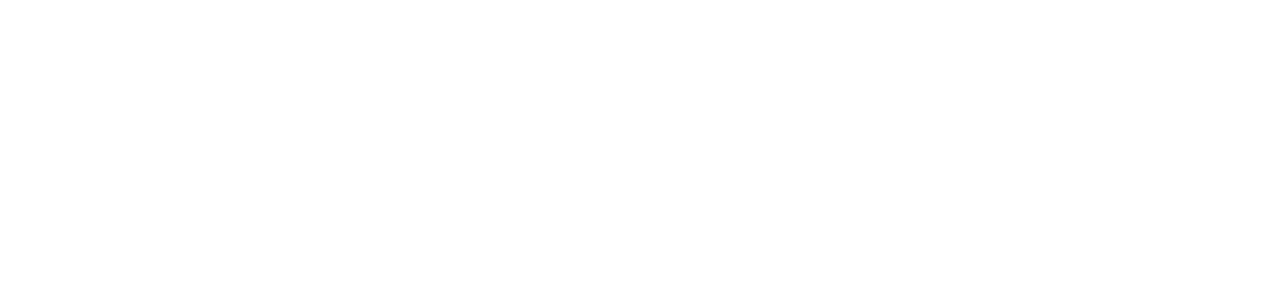
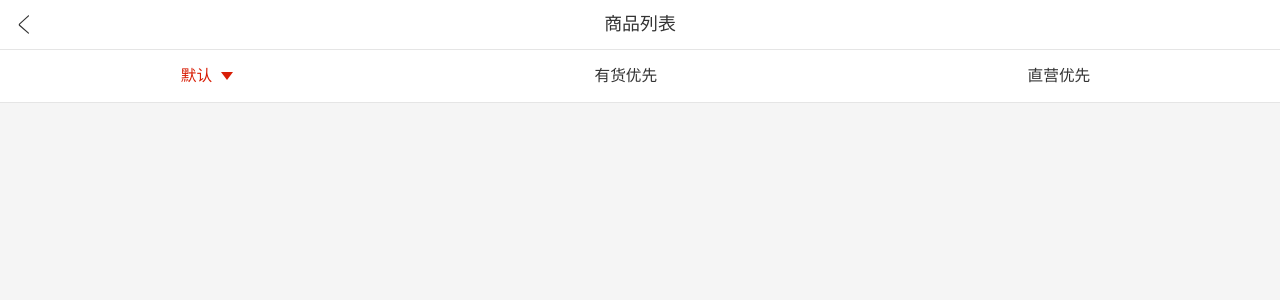
Before and after one commit to hekun138/imooc-hybrid-web, a Vue app: page /goodsList in a window 1280 px wide. Shown: the top 300 px of the page. Built offline with nearby package versions, Linux system fonts and the light colour scheme.

Commit message:
筛选器代码逻辑实现

```diff
--- a/src/assets/css/style.scss
+++ b/src/assets/css/style.scss
@@ -12,6 +12,20 @@
   display: -webkit-box;
 }
 
+.z-index-2{
+  z-index: 2;
+}
+
 .z-index-max{
   z-index: 99999;
 }
+
+// 三角形
+.caret{
+  display: inline-block;
+  width: 0;
+  height: 0;
+  border-top: px2rem(8) solid $mainColor;
+  border-left: px2rem(6) solid transparent;
+  border-right: px2rem(6) solid transparent;
+}
--- a/src/components/currency/ModeOptions.vue
+++ b/src/components/currency/ModeOptions.vue
@@ -1,6 +1,6 @@
 <template>
     <div class="mode-options">
-      <div class="mode-options-item" v-for="(item, index) in dataSource" :key="index">
+      <div class="mode-options-item" v-for="(item, index) in dataSource" :key="index" @click="onItemClick(item)">
         <img class="mode-options-item-icon" :src="item.icon" alt=""/>
         <p class="mode-options-item-title">{{item.title}}</p>
       </div>
@@ -67,7 +67,13 @@
     }
   },
   components: {},
-  methods: {}
+  methods: {
+    onItemClick: function (item) {
+      this.$router.push({
+        name: 'GoodsList'
+      })
+    }
+  }
 }
 </script>
 
--- a/src/components/currency/NavigationBar.vue
+++ b/src/components/currency/NavigationBar.vue
@@ -5,7 +5,7 @@
     3、可以接收从外部指定的一个样式（可以在父组件中指定 navigationBar 的 style）
   -->
   <div class="nav-bar z-index-max" :class="{'bottom-line': pageName}" :style="navBarStyle">
-    <div class="left">
+    <div class="left" @click="$emit('onLeftClick')">
       <!-- 默认状态 -->
       <img v-if="isShowBack" src="@img/back.svg" alt=""/>
       <!-- 具名插槽 -->
@@ -81,6 +81,7 @@
       .page-title{
         font-size: $titleSize;
         align-self: center;
+        margin: 0 auto;
       }
     }
   }
--- /dev/null
+++ b/src/components/goods/GoodsOptions.vue
@@ -0,0 +1,168 @@
+<template>
+  <div class="goods-options z-index-2">
+    <!-- 一级筛选项 -->
+    <ul class="goods-options-list">
+      <li class="goods-options-list-item" v-for="(item, index) in optionsDatas" :key="index">
+        <a class="goods-options-list-item-content" @click="onOptionsItemClick(item, index)">
+          <span class="goods-options-list-item-content-name" :class="{'goods-options-list-item-content-name-active' : selectOption.id === item.id}">{{item.name}}</span>
+          <span class="goods-options-list-item-content-caret caret" v-if="item.subs.length >0"></span>
+        </a>
+      </li>
+    </ul>
+    <!-- 子选项内容 -->
+    <div class="options-sub-content" v-show="isShowSubContent">
+      <ul class="options-sub-content-list">
+        <li class="options-sub-content-list-item" v-for="(item, index) in selectOption.subs" :key="index">
+          <a class="options-sub-content-list-item-content" @click="onSubOptionsItemClick(item, index)">
+            <span class="options-sub-content-list-item-content-name" :class="{'options-sub-content-list-item-content-name-active' : selectOption.id === item.id}">{{item.name}}</span>
+            <img class="options-sub-content-list-item-content-select" src="@img/options-select.svg" alt="" v-show="selectOption.id === item.id"/>
+          </a>
+        </li>
+      </ul>
+    </div>
+  </div>
+</template>
+
+<script type="text/ecmascript-6">
+export default {
+  name: '',
+  data () {
+    return {
+      // 筛选项数据源
+      optionsDatas: [
+        {
+          id: '1',
+          name: '默认',
+          subs: [
+            {
+              id: '1',
+              name: '默认'
+            },
+            {
+              id: '1-2',
+              name: '价格由高到低'
+            },
+            {
+              id: '1-3',
+              name: '销量由高到低'
+            }
+          ]
+        },
+        {
+          id: '2',
+          name: '有货优先',
+          subs: []
+        },
+        {
+          id: '3',
+          name: '直营优先',
+          subs: []
+        }
+      ],
+      // 选中的筛选项
+      selectOption: {},
+      // 标记子选项是否处于展开状态
+      isShowSubContent: false
+    }
+  },
+  created: function () {
+    this.selectOption = this.optionsDatas[0]
+  },
+  components: {},
+  methods: {
+    /**
+     * 一级选项点击事件
+     * 1、如果子选项处于展开状态，则关闭子选项视图
+     * 2、筛选项（item）包含子选项（subs.length > 0）并且当前的 item 处于一个选中状态下的时候。(item.id === selectOption.id)
+     * 展示子选项视图
+     * 3、设置选中项为用户点击的item
+     */
+    onOptionsItemClick: function (item, index) {
+      // 1、如果子选项处于展开状态，则关闭子选项视图
+      // 需要标记子选项视图是否展开
+      if (this.isShowSubContent) {
+        this.isShowSubContent = false
+        return
+      }
+      // 展示子选项视图
+      // 1、筛选项（item）包含子选项（subs.length > 0）
+      // 2、当前的 item 处于一个选中状态下的时候。
+      if (item.subs.length > 0 && item.id === this.selectOption.id) {
+        this.isShowSubContent = true
+      }
+      // 3、设置选中项为用户点击的item
+      this.selectOption = item
+    },
+    /**
+     * 二级选项点击事件
+     */
+    onSubOptionsItemClick: function (item, index) {
+
+    }
+  }
+}
+</script>
+
+<style lang="scss" scoped>
+  @import '@css/style.scss';
+  .goods-options{
+    width: 100%;
+    border-bottom: 1px solid $lineColor;
+    // 一级选项
+    &-list{
+      display: flex;
+      width: 100%;
+      height: px2rem(46);
+      background-color: #fff;
+      &-item{
+        flex-grow: 1;
+        &-content{
+          height: 100%;
+          display: flex;
+          justify-content: center;
+          align-items: center;
+          &-name{
+            font-size: $infoSize;
+            margin-right: $marginSize;
+            &-active{
+              color: $mainColor;
+            }
+          }
+        }
+      }
+    }
+    // 子选项
+    .options-sub-content{
+      position: absolute;
+      width: 100%;
+      max-height: px2rem(180);
+      overflow: hidden;
+      overflow-y: auto;
+      background-color: #fff;
+      &-list{
+        &-item{
+          &-content{
+            display: flex;
+            align-items: center;
+            border-top: 1px solid $lineColor;
+            padding: $marginSize;
+            height: px2rem(44);
+            box-sizing: border-box;
+            &-name{
+              font-size: $infoSize;
+              display: inline-block;
+              flex-grow: 1;
+              &-active{
+                color: $mainColor;
+              }
+            }
+            &-select{
+              width: px2rem(18);
+              height: px2rem(18);
+            }
+          }
+        }
+      }
+    }
+  }
+</style>
--- a/src/router/index.js
+++ b/src/router/index.js
@@ -9,6 +9,12 @@
     path: '/',
     name: 'Home',
     component: Main
+  },
+  {
+    path: '/goodsList',
+    name: 'GoodsList',
+    // vue-router 懒加载 -> GoodsList
+    component: () => import(/* webpackChunkName: "goodsList" */ '../views/GoodsList.vue')
   }
 ]
 
--- /dev/null
+++ b/src/views/GoodsList.vue
@@ -0,0 +1,47 @@
+<template>
+  <div class="goods-list-page">
+    <navigation-bar @onLeftClick="onBackClick" :pageName="'商品列表'"></navigation-bar>
+    <div class="goods-list-page-content">
+      <goods-options></goods-options>
+    </div>
+  </div>
+</template>
+
+<script type="text/ecmascript-6">
+import NavigationBar from '@c/currency/NavigationBar.vue'
+import GoodsOptions from '@c/goods/GoodsOptions.vue'
+export default {
+  name: '',
+  data () {
+    return {}
+  },
+  components: {
+    NavigationBar,
+    GoodsOptions
+  },
+  methods: {
+    /**
+     * 后退按钮点击事件
+     */
+    onBackClick: function () {
+      this.$router.go(-1)
+    }
+  }
+}
+</script>
+
+<style lang="scss" scoped>
+  @import '@css/style.scss';
+  .goods-list-page{
+    height: 100%;
+    width: 100%;
+    background-color: $bgColor;
+    display: flex;
+    flex-direction: column;
+    &-content{
+      height: 100%;
+      display: flex;
+      flex-direction: column;
+    }
+  }
+</style>
--- a/vue.config.js
+++ b/vue.config.js
@@ -6,6 +6,7 @@
       // 为生产环境修改配置...
     } else {
       // 为开发环境修改配置
+    }
     return {
       resolve: {
         alias: {
@@ -18,4 +19,3 @@
     }
   }
 }
-}
```
Lines whose indentation alone changed are shown as unchanged.
